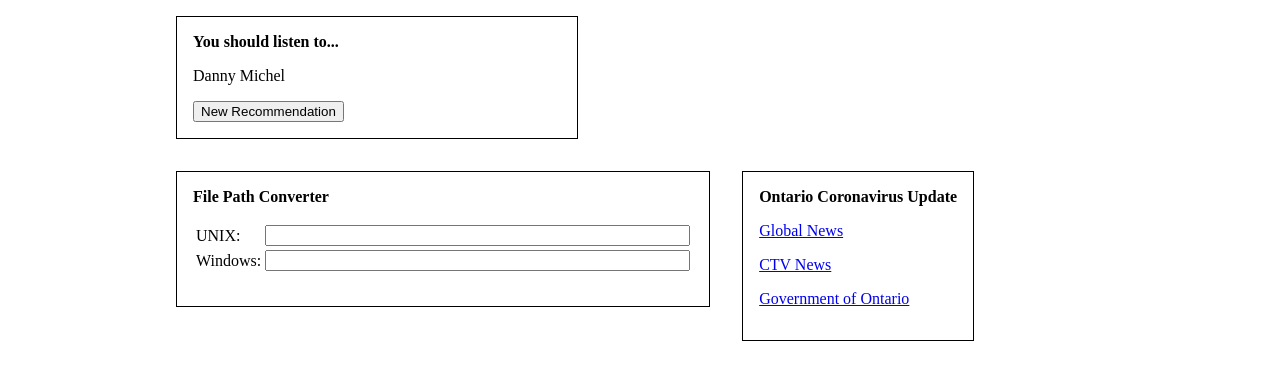
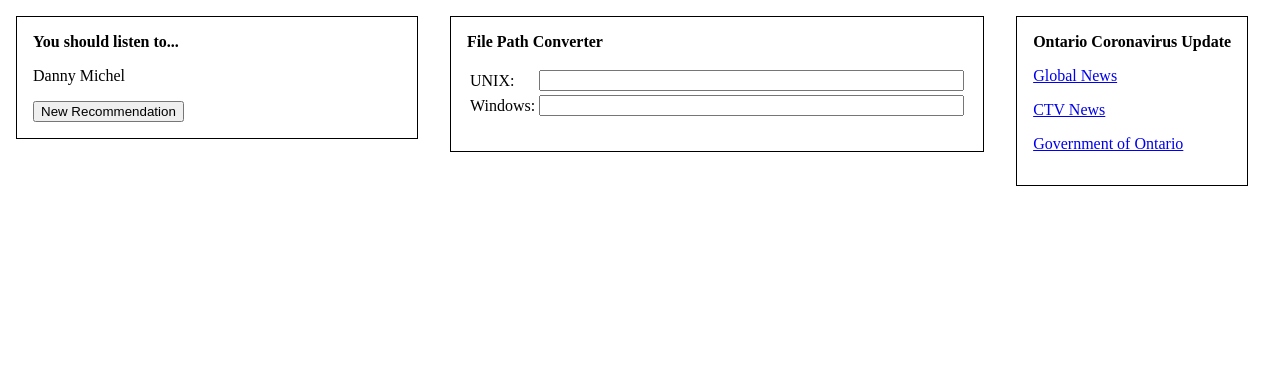
Before and after one commit to jdw1996/dashboard, a React (Create React App) app: page / in a window 1280 px wide. Shown: the top 380 px of the page. Built offline with nearby package versions, Linux system fonts and the light colour scheme.

Commit message:
Allow dashboard to be wider

```diff
--- a/src/index.css
+++ b/src/index.css
@@ -1,6 +1,6 @@
 body {
   font-family: serif;
-  max-width: 60rem;
+  max-width: 80rem;
   margin: 0 auto;
 }
 
```
